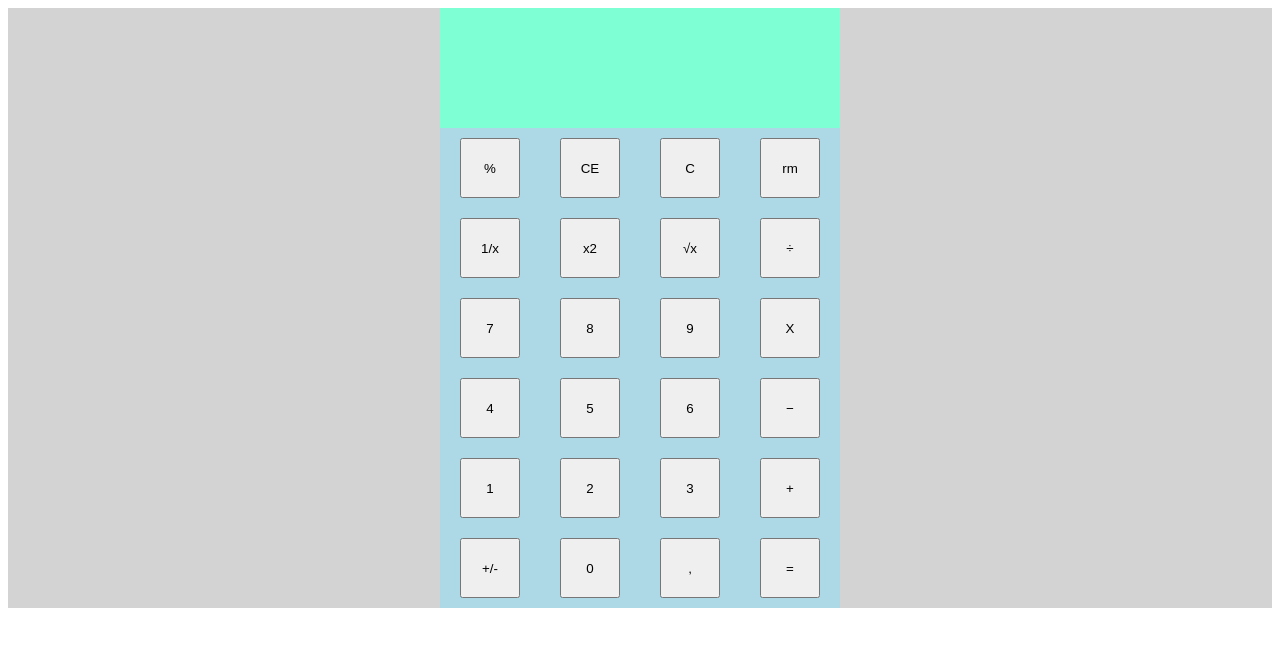
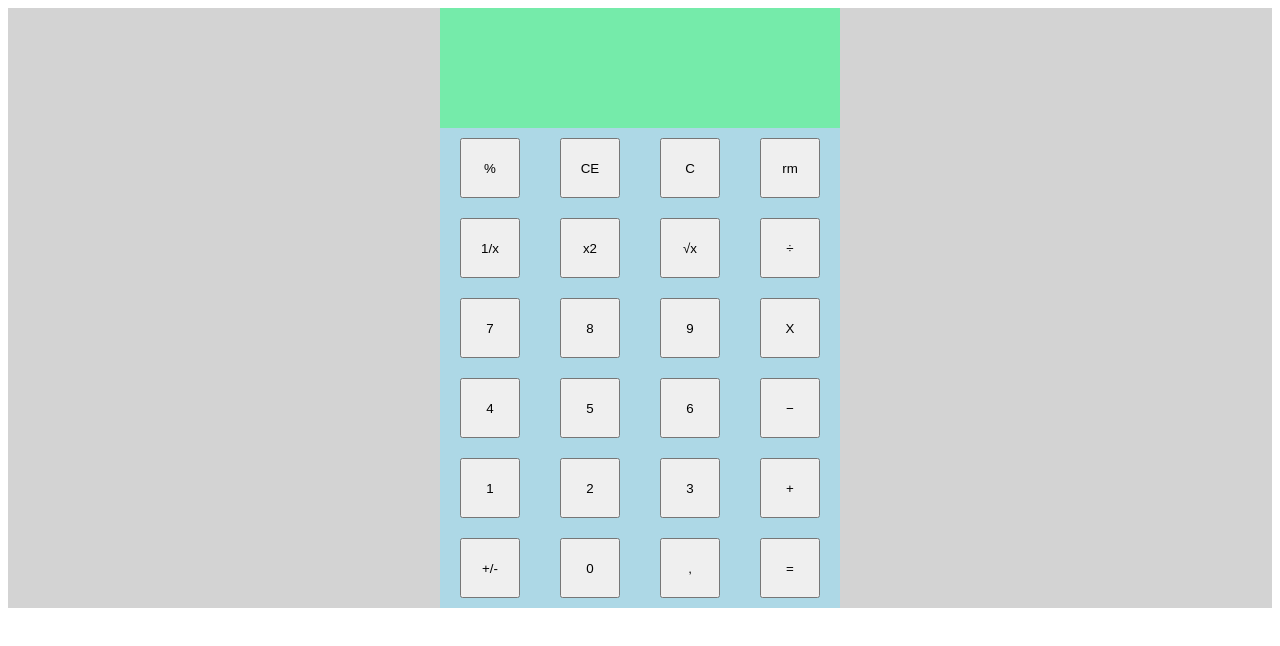
Before and after one commit to AntonioBogallo/Calculator, a website built with Vite: page src/index.html in a window 1280 px wide. Both pictures are taken after a click on the button "CE". Built offline with nearby package versions, Linux system fonts and the light colour scheme.

Commit message:
release v0.1

```diff
--- a/src/index.css
+++ b/src/index.css
@@ -25,7 +25,7 @@ html {
 .display {
   width: 40rem;
   height: 15rem;
-  background-color: aquamarine;
+  background-color: rgb(46 255 140 / 56.2%);
   font-size: 5rem;
   display: flex;
   justify-content: center;
--- a/src/index.js
+++ b/src/index.js
@@ -19,6 +19,10 @@ function createBtn() {
 
 function executeBtn(i) {
   switch (i) {
+    case 1:
+      display.textContent = "";
+      break;
+
     case 3:
       display.textContent = display.textContent.substring(0, display.textContent.length - 1);
       break;
```
